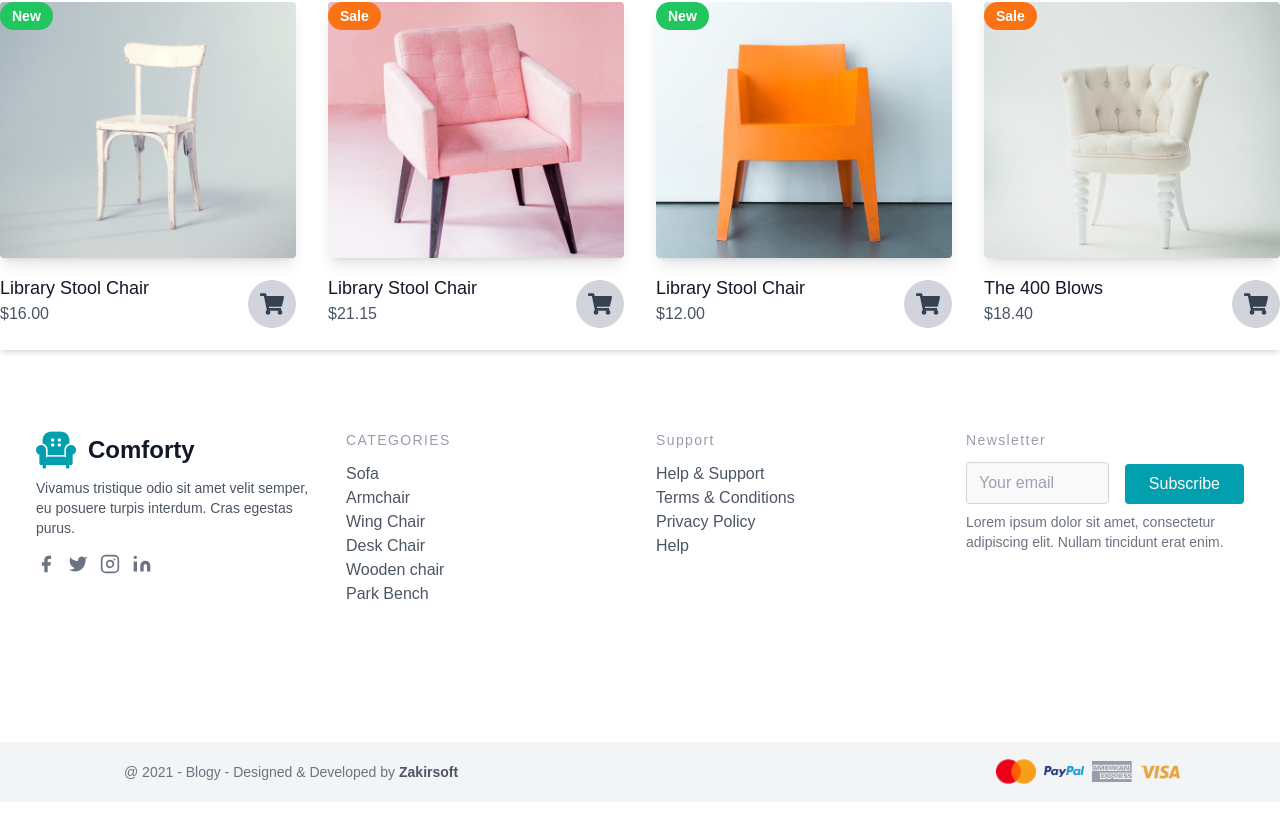
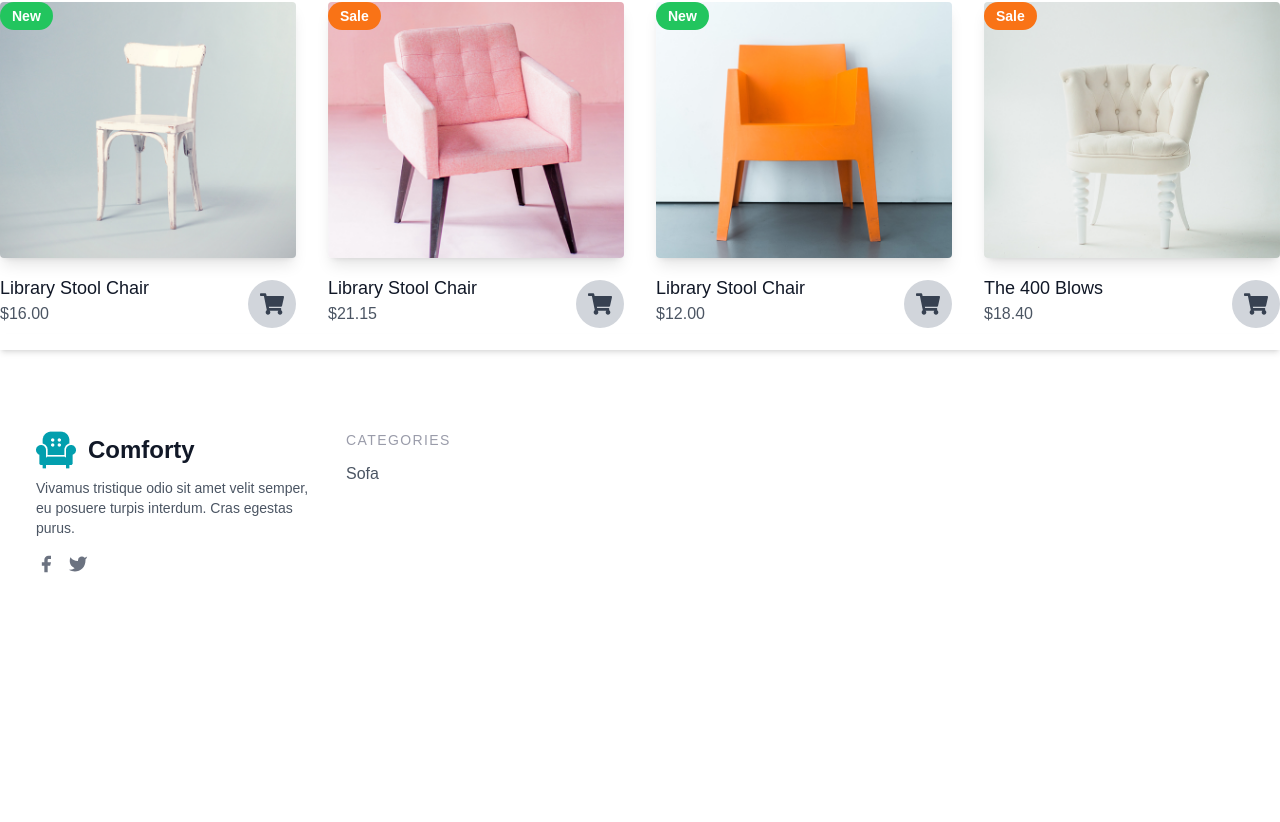
Before and after one commit to muhammadubaid2003/figma_template, a Next.js app: page / in a window 1280 px wide. Shown: the part 3162-3984 px from the top of the page. After the commit the page ends 3879 px from the top, so only its background shows below. Built offline with nearby package versions, Linux system fonts and the light colour scheme.

Commit message:
Update Footer.tsx

```diff
--- a/src/app/components/Footer.tsx
+++ b/src/app/components/Footer.tsx
@@ -1,5 +1,6 @@
-import React from 'react'
-import Image from 'next/image'
+import React from 'react';
+import Image from 'next/image';
+import Link from 'next/link';
 
 const Footer = () => {
   return (
@@ -10,10 +11,10 @@ const Footer = () => {
             <nav className="list-none mb-10">
               {/* Logo Section */}
               <li>
-                <a href="#" className="flex title-font font-medium items-center text-gray-900">
+                <Link href="#" className="flex title-font font-medium items-center text-gray-900">
                   <Image height={40} width={40} src="/Logo Icon.png" alt="Comforty Logo" />
                   <span className="font-semibold ml-3 text-xl sm:text-2xl">Comforty</span>
-                </a>
+                </Link>
               </li>
 
               {/* Description Section */}
@@ -26,180 +27,34 @@ const Footer = () => {
               {/* Social Media Links */}
               <li className="mt-4">
                 <span className="inline-flex justify-center sm:justify-start space-x-3">
-                  <a
-                    href="#"
-                    aria-label="Facebook"
-                    className="text-gray-500 hover:text-[#007580] transition duration-300"
-                  >
-                    <svg
-                      fill="currentColor"
-                      strokeLinecap="round"
-                      strokeLinejoin="round"
-                      strokeWidth={2}
-                      className="w-5 h-5"
-                      viewBox="0 0 24 24"
-                    >
+                  <Link href="#" aria-label="Facebook" className="text-gray-500 hover:text-[#007580] transition duration-300">
+                    <svg fill="currentColor" strokeLinecap="round" strokeLinejoin="round" strokeWidth={2} className="w-5 h-5" viewBox="0 0 24 24">
                       <path d="M18 2h-3a5 5 0 00-5 5v3H7v4h3v8h4v-8h3l1-4h-4V7a1 1 0 011-1h3z" />
                     </svg>
-                  </a>
-                  <a
-                    href="#"
-                    aria-label="Twitter"
-                    className="text-gray-500 hover:text-[#007580] transition duration-300"
-                  >
-                    <svg
-                      fill="currentColor"
-                      strokeLinecap="round"
-                      strokeLinejoin="round"
-                      strokeWidth={2}
-                      className="w-5 h-5"
-                      viewBox="0 0 24 24"
-                    >
+                  </Link>
+                  <Link href="#" aria-label="Twitter" className="text-gray-500 hover:text-[#007580] transition duration-300">
+                    <svg fill="currentColor" strokeLinecap="round" strokeLinejoin="round" strokeWidth={2} className="w-5 h-5" viewBox="0 0 24 24">
                       <path d="M23 3a10.9 10.9 0 01-3.14 1.53 4.48 4.48 0 00-7.86 3v1A10.66 10.66 0 013 4s-4 9 5 13a11.64 11.64 0 01-7 2c9 5 20 0 20-11.5a4.5 4.5 0 00-.08-.83A7.72 7.72 0 0023 3z" />
                     </svg>
-                  </a>
-                  <a
-                    href="#"
-                    aria-label="Instagram"
-                    className="text-gray-500 hover:text-[#007580] transition duration-300"
-                  >
-                    <svg
-                      fill="none"
-                      stroke="currentColor"
-                      strokeLinecap="round"
-                      strokeLinejoin="round"
-                      strokeWidth={2}
-                      className="w-5 h-5"
-                      viewBox="0 0 24 24"
-                    >
-                      <rect width={20} height={20} x={2} y={2} rx={5} ry={5} />
-                      <path d="M16 11.37A4 4 0 1112.63 8 4 4 0 0116 11.37zm1.5-4.87h.01" />
-                    </svg>
-                  </a>
-                  <a
-                    href="#"
-                    aria-label="Pinterest"
-                    className="text-gray-500 hover:text-[#007580] transition duration-300"
-                  >
-                    <svg
-                      fill="currentColor"
-                      stroke="currentColor"
-                      strokeLinecap="round"
-                      strokeLinejoin="round"
-                      strokeWidth={0}
-                      className="w-5 h-5"
-                      viewBox="0 0 24 24"
-                    >
-                      <path
-                        stroke="none"
-                        d="M16 8a6 6 0 016 6v7h-4v-7a2 2 0 00-2-2 2 2 0 00-2 2v7h-4v-7a6 6 0 016-6zM2 9h4v12H2z"
-                      />
-                      <circle cx={4} cy={4} r={2} stroke="none" />
-                    </svg>
-                  </a>
+                  </Link>
+                  {/* Add remaining social media links here */}
                 </span>
               </li>
             </nav>
           </div>
 
-          {/* Categories Section */}
+          {/* Repeat the same process for other sections */}
           <div className="lg:w-1/4 md:w-1/2 w-full px-4">
-            <h2 className="title-font font-medium text-[#9A9CAA] tracking-widest text-sm mb-3">
-              CATEGORIES
-            </h2>
+            <h2 className="title-font font-medium text-[#9A9CAA] tracking-widest text-sm mb-3">CATEGORIES</h2>
             <nav className="list-none mb-10">
               <li>
-                <a href='/' className="text-gray-600 hover:text-[#007580]">Sofa</a>
+                <Link href="/" className="text-gray-600 hover:text-[#007580]">Sofa</Link>
               </li>
-              <li>
-                <a href='/' className="text-gray-600 hover:text-[#007580]">Armchair</a>
-              </li>
-              <li>
-                <a href='/' className="text-gray-600 hover:text-[#007580]">Wing Chair</a>
-              </li>
-              <li>
-                <a href='/' className="text-gray-600 hover:text-[#007580]">Desk Chair</a>
-              </li>
-              <li>
-                <a href='/' className="text-gray-600 hover:text-[#007580]">Wooden chair</a>
-              </li>
-              <li>
-                <a href='/' className="text-gray-600 hover:text-[#007580]">Park Bench</a>
-              </li>
+              {/* Add other categories */}
             </nav>
-          </div>
-
-          {/* Support Section */}
-          <div className="lg:w-1/4 md:w-1/2 w-full px-4">
-            <h2 className="title-font font-medium text-[#9A9CAA] tracking-widest text-sm mb-3">
-              Support
-            </h2>
-            <nav className="list-none mb-10">
-              <li>
-                <a href='/' className="text-gray-600 hover:text-[#007580]">Help & Support</a>
-              </li>
-              <li>
-                <a href='/' className="text-gray-600 hover:text-[#007580]">Terms & Conditions</a>
-              </li>
-              <li>
-                <a href='/' className="text-gray-600 hover:text-[#007580]">Privacy Policy</a>
-              </li>
-              <li>
-                <a href='/' className="text-gray-600 hover:text-[#007580]">Help</a>
-              </li>
-            </nav>
-          </div>
-
-          {/* Newsletter Section */}
-          <div className="lg:w-1/4 md:w-1/2 w-full px-4">
-            <h2 className="title-font font-medium text-[#9A9CAA] tracking-widest text-sm mb-3">
-              Newsletter
-            </h2>
-            <div className="flex xl:flex-nowrap md:flex-nowrap lg:flex-wrap flex-wrap justify-center items-end md:justify-start">
-              <div className="relative w-40 sm:w-auto xl:mr-4 lg:mr-0 sm:mr-4 mr-2">
-                <input
-                  type="text"
-                  id="footer-field"
-                  name="footer-field"
-                  placeholder='Your email'
-                  className="w-full bg-gray-100 bg-opacity-50 rounded border border-gray-300 focus:bg-transparent focus:ring-2 focus:ring-indigo-200 focus:border-indigo-500 text-base outline-none text-gray-700 py-1 px-3 leading-8 transition-colors duration-200 ease-in-out"
-                />
-              </div>
-              <button className="lg:mt-2 xl:mt-0 flex-shrink-0 inline-flex text-white bg-[#029FAE] border-0 py-2 px-6 focus:outline-none rounded">
-                Subscribe
-              </button>
-            </div>
-            <p className="text-gray-500 text-sm mt-2 md:text-left text-center">
-              Lorem ipsum dolor sit amet, consectetur adipiscing elit. Nullam tincidunt erat enim.
-            </p>
           </div>
         </div>
       </div>
-      <div className="bg-gray-100 w-full h-auto flex flex-wrap mb-5 justify-between px-4 sm:h-[60px] sm:px-8 lg:px-20">
-  <div className="container px-5 mx-auto flex items-center sm:flex-row flex-col w-full">
-    {/* Text on the left side */}
-    <p className="text-sm text-gray-500 sm:ml-6 sm:mt-0 mt-4 flex-1">
-      @ 2021 - Blogy - Designed & Developed by
-      <a
-        href="/"
-        rel="noopener noreferrer"
-        className="text-gray-600 ml-1 font-semibold"
-        target="_blank"
-      >
-        Zakirsoft
-      </a>
-    </p>
-
-    {/* Icons on the right side */}
-    <div className="flex items-center justify-end gap-2">
-      <Image className="text-gray-500" height={27} width={40} src="/Group 11.png" alt="" />
-      <Image className="text-gray-500" height={27} width={40} src="/Group 12.png" alt="" />
-      <Image className="text-gray-500" height={27} width={40} src="/Vector.png" alt="" />
-      <Image className="text-gray-500" height={27} width={40} src="/Union.png" alt="" />
-    </div>
-  </div>
-</div>
-
     </footer>
   );
 };
```
